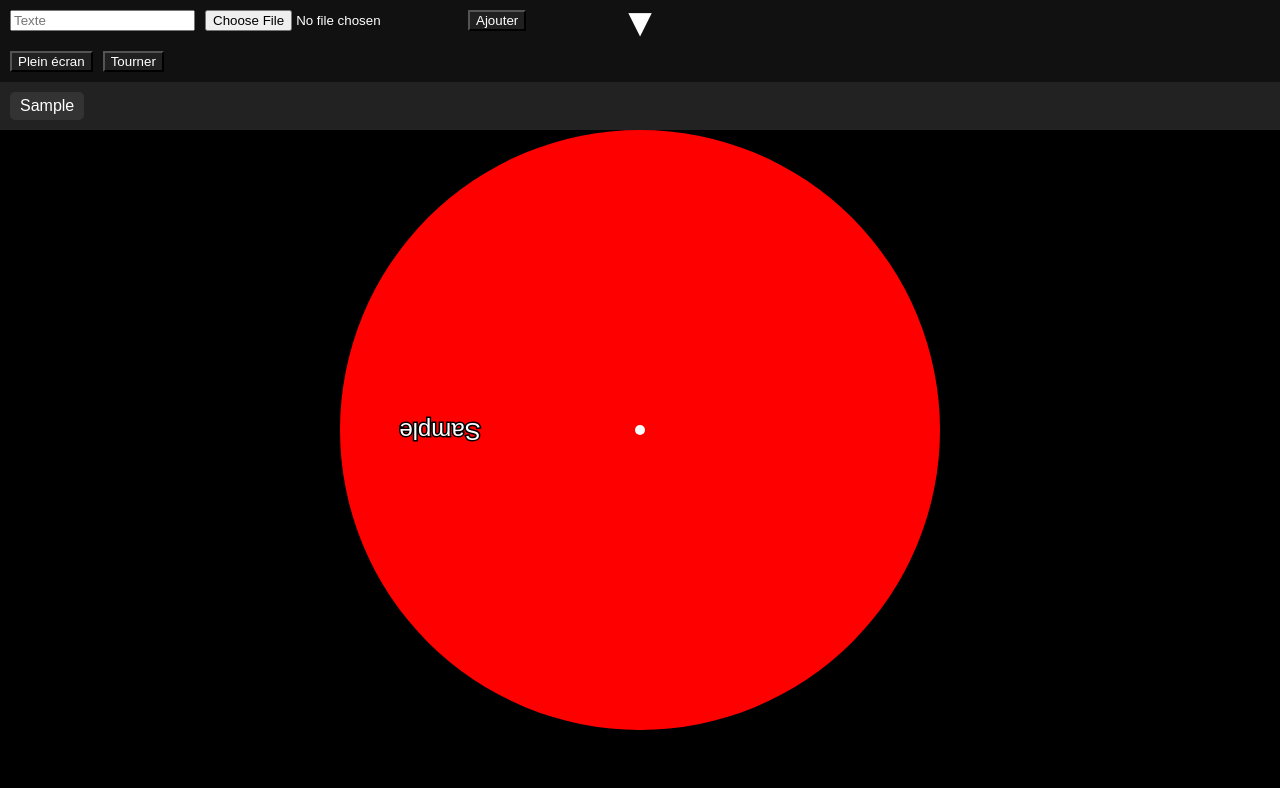
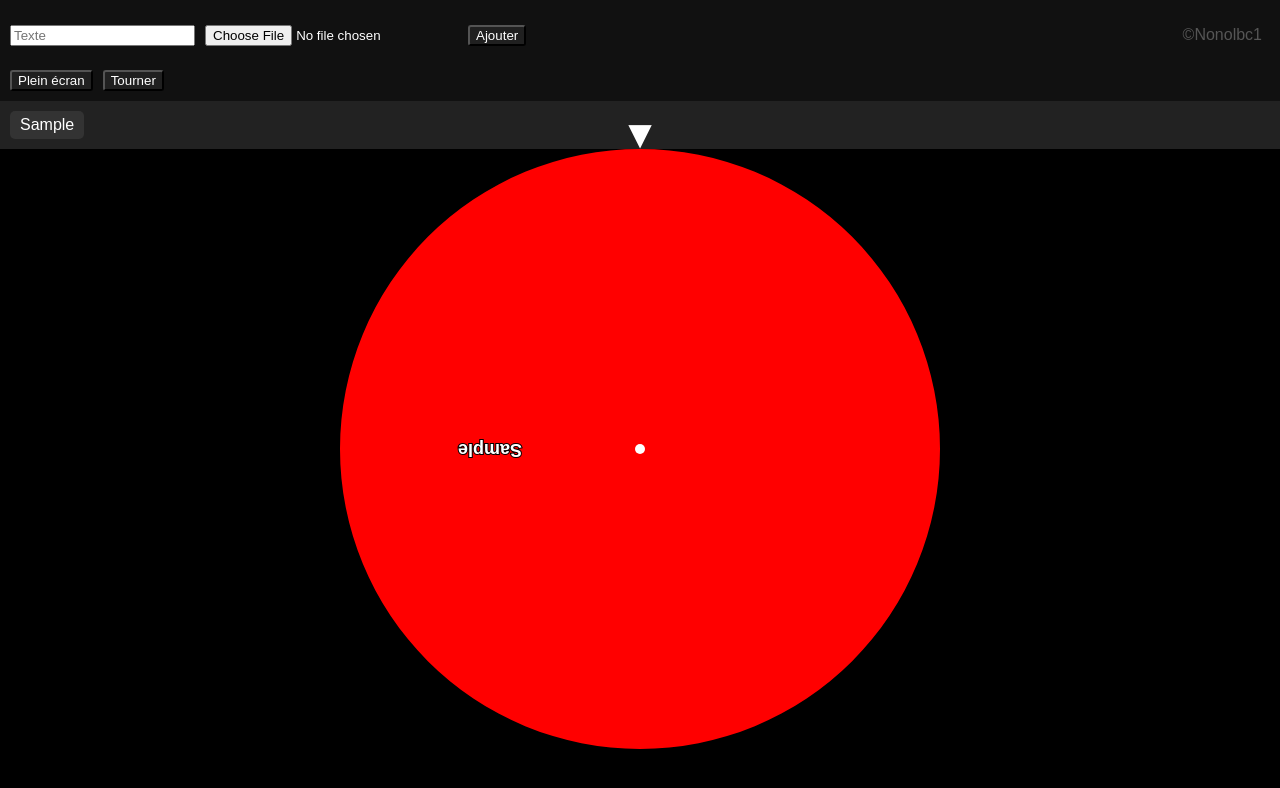
Before and after one commit to nonolbc1/Random-Wheel, a plain HTML site: page index.html in a window 1280 px wide. Both pictures are taken after typing "Sample" into the empty fields and a click on the button "Ajouter". Drawn offline with Linux system fonts and the light colour scheme.

Commit message:
Modifications

```diff
--- a/index.html
+++ b/index.html
@@ -11,6 +11,7 @@
     <input type="text" id="labelInput" placeholder="Texte" />
     <input type="file" id="imageInput" accept="image/*" >
     <button onclick="addEntry()" class="buttons">Ajouter</button>
+    <p id="copyright">&#169;Nonolbc1</p>
   </div>
   <div id="main">
     <button onclick="toggleFullscreen()" class="buttons">Plein écran</button>
--- a/main.js
+++ b/main.js
@@ -70,8 +70,8 @@ function drawWheel() {
     ctx.fill();
 
     const midAngle = startAngle + arc / 2;
-    const textX = centerX + Math.cos(midAngle) * (radius / 1.5);
-    const textY = centerY + Math.sin(midAngle) * (radius / 1.5);
+    const textX = centerX + Math.cos(midAngle) * (radius / 2);
+    const textY = centerY + Math.sin(midAngle) * (radius / 2);
 
     if (entry.image) {
       ctx.save();
@@ -82,8 +82,16 @@ function drawWheel() {
     } else if (entry.label) {
       ctx.fillStyle = "white";
       ctx.strokeStyle = "#000000";
-      ctx.lineWidth = 3;
-      ctx.font = "24px sans-serif";
+      ctx.lineWidth = 2;
+
+      let fontSize = 18;
+      ctx.font = `bold ${fontSize}px sans-serif`;
+
+      while (ctx.measureText(entry.label).width > 250 && fontSize > 10) {
+        fontSize--;
+        ctx.font = `bold ${fontSize}px sans-serif`;
+      }
+
       ctx.textAlign = "center";
       ctx.textBaseline = "middle";
       ctx.save();
--- a/style.css
+++ b/style.css
@@ -13,6 +13,8 @@ body {
   gap: 10px;
   align-items: center;
   flex-wrap: wrap;
+  height: 40px;
+  overflow: hidden;
 }
 
 #entryList {
@@ -42,7 +44,7 @@ canvas {
 
 #arrow {
   position: absolute;
-  top: 0;
+  top: 14%;
   left: 50%;
   transform: translateX(-50%);
   font-size: 40px;
@@ -80,14 +82,20 @@ canvas {
   flex-wrap: wrap;
 }
 
+#copyright {
+  color: #555;
+  margin-left: auto;
+  margin-right: 8px;
+}
+
 .buttons {
-  background: #202020;
+  background-color: #202020;
   color: white;
-  border-radius: 1px;
+  border-radius: 3px;
   transition: background-color,transform 0.2s ease-in-out;
 }
 
 .buttons:hover {
-  background: #353535;
+  background-color: #353535;
   transform: scale(1.1);
 }
```
